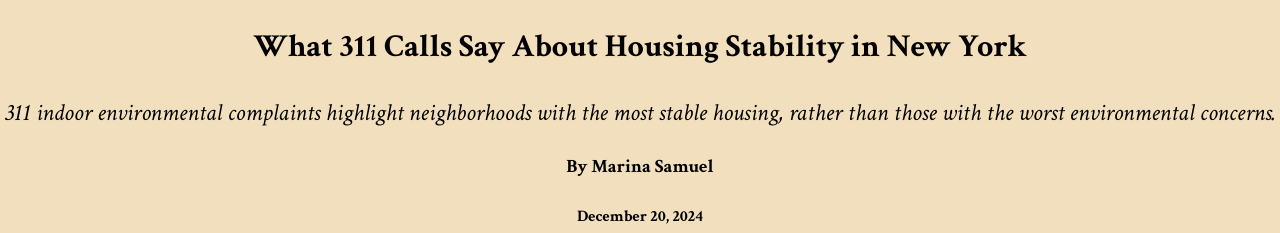
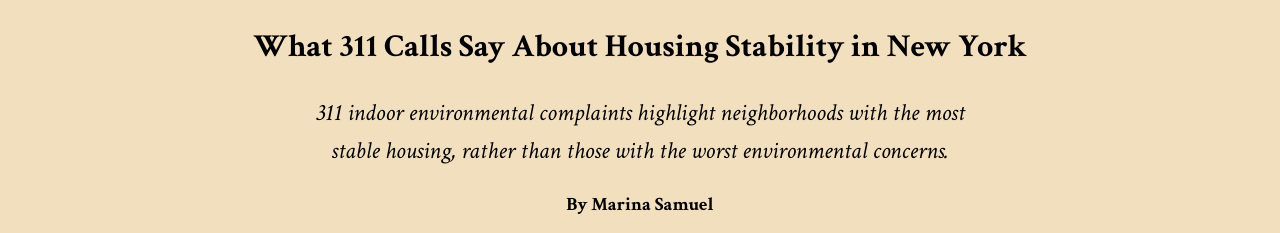
Before and after one commit to marinasam14/311complaints, a plain HTML site: page index.html in a window 1280 px wide. Shown: the top 233 px of the page. Drawn offline with Linux system fonts and the light colour scheme.

Commit message:
Update style.css

```diff
--- a/style.css
+++ b/style.css
@@ -18,6 +18,10 @@ body {
 h2 {
     font-style: italic;
     font-weight: lighter;
+    width: 100%;
+    max-width: 700px;
+    margin: 0 auto;
+    text-align: center;
  }
 }
 
```
